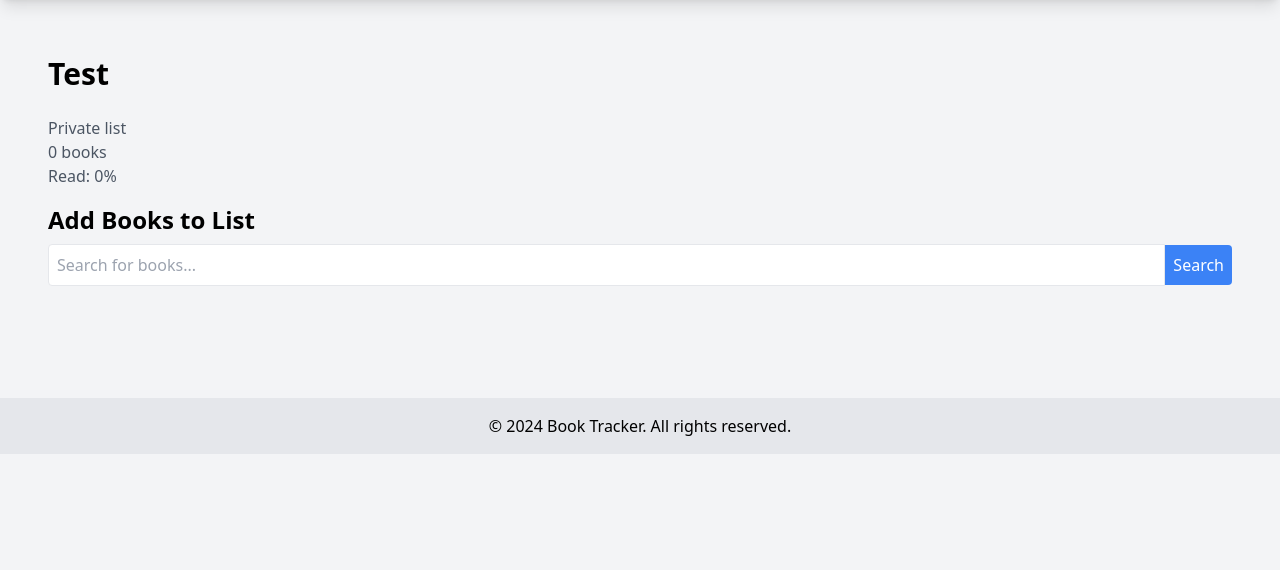
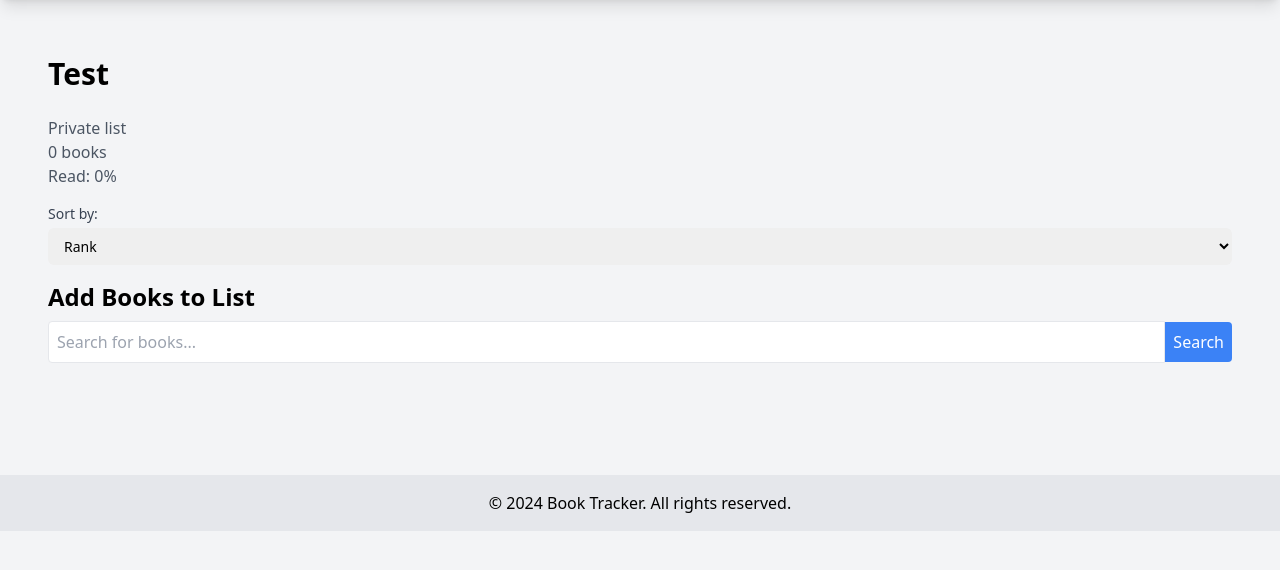
Before and after one commit to dennismenze/BookTrackerPro, a Flask app: page /list/1 in a window 1280 px wide. Shown: the part 64-634 px from the top of the page. Run offline with Flask 3, Linux system fonts and the light colour scheme; some libraries are stand-ins or nearby versions.

Commit message:
List ranks

```diff
--- a/models.py
+++ b/models.py
@@ -79,3 +79,4 @@ class BookList(db.Model):
     __tablename__ = 'book_list'
     book_id = db.Column(db.Integer, db.ForeignKey('books.id'), primary_key=True)
     list_id = db.Column(db.Integer, db.ForeignKey('lists.id'), primary_key=True)
+    rank = db.Column(db.Integer, default=0)  # New field for book rank
--- a/routes/list_routes.py
+++ b/routes/list_routes.py
@@ -1,8 +1,8 @@
 from flask import Blueprint, render_template, request, redirect, url_for, flash, jsonify
 from flask_login import login_required, current_user
-from models import db, List, Book, UserBook
+from models import db, List, Book, UserBook, BookList
 from sqlalchemy.orm import joinedload
-from sqlalchemy import or_
+from sqlalchemy import or_, func
 
 bp = Blueprint('list', __name__)
 
@@ -37,13 +37,29 @@ def list_detail(id):
         flash('You do not have permission to view this list.', 'error')
         return redirect(url_for('list.lists'))
 
-    # Fetch all books in the list with their read status
+    sort_by = request.args.get('sort', 'rank')
+
+    # Fetch all books in the list with their read status and rank
+    books_query = db.session.query(Book, BookList.rank, UserBook.is_read)\
+        .join(BookList, Book.id == BookList.book_id)\
+        .outerjoin(UserBook, (UserBook.book_id == Book.id) & (UserBook.user_id == current_user.id))\
+        .filter(BookList.list_id == id)
+
+    if sort_by == 'rank':
+        books_query = books_query.order_by(BookList.rank)
+    elif sort_by == 'title':
+        books_query = books_query.order_by(Book.title)
+    elif sort_by == 'author':
+        books_query = books_query.join(Book.author).order_by(Author.name)
+    elif sort_by == 'read_status':
+        books_query = books_query.order_by(UserBook.is_read.desc())
+
+    books_data = books_query.all()
+
     books = []
-    total_books = len(book_list.books)
+    total_books = len(books_data)
     read_books = 0
-    for book in book_list.books:
-        user_book = UserBook.query.filter_by(user_id=current_user.id, book_id=book.id).first()
-        is_read = user_book.is_read if user_book else False
+    for book, rank, is_read in books_data:
         if is_read:
             read_books += 1
         books.append({
@@ -52,15 +68,16 @@ def list_detail(id):
             'author': book.author.name,
             'author_id': book.author_id,
             'cover_image_url': book.cover_image_url,
-            'is_read': is_read
+            'is_read': is_read or False,
+            'rank': rank
         })
 
     # Calculate the percentage of books read
     read_percentage = (read_books / total_books * 100) if total_books > 0 else 0
 
-    return render_template('list/detail.html', list=book_list, books=books, read_percentage=read_percentage)
+    return render_template('list/detail.html', list=book_list, books=books, read_percentage=read_percentage, sort_by=sort_by)
 
-@bp.route('toggle_read_status', methods=['POST'])
+@bp.route('/toggle_read_status', methods=['POST'])
 @login_required
 def toggle_read_status():
     data = request.json
@@ -132,10 +149,13 @@ def add_book_to_list():
     if not book:
         return jsonify({'success': False, 'error': 'Book not found'}), 404
 
-    if book in book_list.books:
+    existing_book_list = BookList.query.filter_by(list_id=list_id, book_id=book_id).first()
+    if existing_book_list:
         return jsonify({'success': False, 'error': 'Book already in list'}), 400
 
-    book_list.books.append(book)
+    max_rank = db.session.query(func.max(BookList.rank)).filter_by(list_id=list_id).scalar() or 0
+    new_book_list = BookList(list_id=list_id, book_id=book_id, rank=max_rank + 1)
+    db.session.add(new_book_list)
     db.session.commit()
 
     return jsonify({'success': True, 'message': 'Book added to list'})
@@ -154,16 +174,44 @@ def remove_book_from_list():
     if not book_list or book_list.user_id != current_user.id:
         return jsonify({'success': False, 'error': 'List not found or access denied'}), 404
 
-    book = Book.query.get(book_id)
-    if not book:
-        return jsonify({'success': False, 'error': 'Book not found'}), 404
-
-    if book not in book_list.books:
+    book_list_entry = BookList.query.filter_by(list_id=list_id, book_id=book_id).first()
+    if not book_list_entry:
         return jsonify({'success': False, 'error': 'Book not in list'}), 400
 
-    book_list.books.remove(book)
+    db.session.delete(book_list_entry)
+    db.session.commit()
+
+    # Update ranks of remaining books
+    remaining_books = BookList.query.filter_by(list_id=list_id).order_by(BookList.rank).all()
+    for i, book in enumerate(remaining_books, start=1):
+        book.rank = i
     db.session.commit()
 
     return jsonify({'success': True, 'message': 'Book removed from list'})
 
+@bp.route('/update_ranks', methods=['POST'])
+@login_required
+def update_ranks():
+    data = request.json
+    list_id = data.get('list_id')
+    book_ids = data.get('book_ids')
+
+    if not list_id or not book_ids:
+        return jsonify({'success': False, 'error': 'Invalid data'}), 400
+
+    book_list = List.query.get(list_id)
+    if not book_list or book_list.user_id != current_user.id:
+        return jsonify({'success': False, 'error': 'List not found or access denied'}), 404
+
+    try:
+        for index, book_id in enumerate(book_ids, start=1):
+            book_list_entry = BookList.query.filter_by(list_id=list_id, book_id=book_id).first()
+            if book_list_entry:
+                book_list_entry.rank = index
+        db.session.commit()
+        return jsonify({'success': True, 'message': 'Ranks updated successfully'})
+    except Exception as e:
+        db.session.rollback()
+        return jsonify({'success': False, 'error': str(e)}), 500
+
 # Add other list-related routes here
--- /dev/null
+++ b/static/js/list_sort.js
@@ -0,0 +1,161 @@
+document.addEventListener('DOMContentLoaded', function() {
+    const bookList = document.getElementById('book-list');
+    const sortSelect = document.getElementById('sort-select');
+    const listId = bookList.dataset.listId;
+
+    // Initialize Sortable
+    const sortable = new Sortable(bookList, {
+        animation: 150,
+        onEnd: function(evt) {
+            const bookIds = Array.from(bookList.children).map(li => li.dataset.bookId);
+            updateRanks(bookIds);
+        }
+    });
+
+    // Handle sorting dropdown changes
+    sortSelect.addEventListener('change', function() {
+        const sortBy = this.value;
+        fetch(`/list/${listId}?sort=${sortBy}`)
+            .then(response => response.text())
+            .then(html => {
+                const parser = new DOMParser();
+                const doc = parser.parseFromString(html, 'text/html');
+                const newBookList = doc.getElementById('book-list');
+                bookList.innerHTML = newBookList.innerHTML;
+                updateRanks(Array.from(bookList.children).map(li => li.dataset.bookId));
+            });
+    });
+
+    // Function to update ranks
+    function updateRanks(bookIds) {
+        fetch('/list/update_ranks', {
+            method: 'POST',
+            headers: {
+                'Content-Type': 'application/json',
+            },
+            body: JSON.stringify({
+                list_id: listId,
+                book_ids: bookIds
+            })
+        })
+        .then(response => response.json())
+        .then(data => {
+            if (data.success) {
+                console.log('Ranks updated successfully');
+                // Update displayed ranks
+                bookList.querySelectorAll('li').forEach((li, index) => {
+                    li.querySelector('span').textContent = `Rank: ${index + 1}`;
+                    li.dataset.rank = index + 1;
+                });
+            } else {
+                console.error('Failed to update ranks:', data.error);
+            }
+        });
+    }
+
+    // Handle toggle read status
+    bookList.addEventListener('click', function(e) {
+        if (e.target.closest('.toggle-read-status')) {
+            const bookItem = e.target.closest('.book-item');
+            const bookId = bookItem.dataset.bookId;
+            const isRead = !bookItem.classList.contains('read');
+
+            fetch('/list/toggle_read_status', {
+                method: 'POST',
+                headers: {
+                    'Content-Type': 'application/json',
+                },
+                body: JSON.stringify({
+                    book_id: bookId,
+                    list_id: listId,
+                    is_read: isRead
+                })
+            })
+            .then(response => response.json())
+            .then(data => {
+                if (data.success) {
+                    bookItem.classList.toggle('read');
+                    const icon = bookItem.querySelector('.toggle-read-status i');
+                    icon.classList.toggle('fa-eye');
+                    icon.classList.toggle('fa-eye-slash');
+                    document.getElementById('read-percentage').textContent = data.read_percentage;
+                }
+            });
+        }
+    });
+
+    // Handle remove book
+    bookList.addEventListener('click', function(e) {
+        if (e.target.classList.contains('remove-book')) {
+            const bookItem = e.target.closest('.book-item');
+            const bookId = bookItem.dataset.bookId;
+
+            fetch('/list/remove_book_from_list', {
+                method: 'POST',
+                headers: {
+                    'Content-Type': 'application/json',
+                },
+                body: JSON.stringify({
+                    book_id: bookId,
+                    list_id: listId
+                })
+            })
+            .then(response => response.json())
+            .then(data => {
+                if (data.success) {
+                    bookItem.remove();
+                    updateRanks(Array.from(bookList.children).map(li => li.dataset.bookId));
+                } else {
+                    console.error('Failed to remove book:', data.error);
+                }
+            });
+        }
+    });
+
+    // Handle add book form
+    const addBookForm = document.getElementById('add-book-form');
+    const bookSearch = document.getElementById('book-search');
+    const searchResults = document.getElementById('search-results');
+
+    addBookForm.addEventListener('submit', function(e) {
+        e.preventDefault();
+        const query = bookSearch.value;
+
+        fetch(`/list/search_books?query=${encodeURIComponent(query)}`)
+            .then(response => response.json())
+            .then(books => {
+                searchResults.innerHTML = '';
+                books.forEach(book => {
+                    const bookElement = document.createElement('div');
+                    bookElement.classList.add('book-result', 'p-2', 'border-b', 'cursor-pointer', 'hover:bg-gray-100');
+                    bookElement.innerHTML = `
+                        <h4 class="font-semibold">${book.title}</h4>
+                        <p class="text-sm text-gray-600">${book.author}</p>
+                    `;
+                    bookElement.addEventListener('click', () => addBookToList(book.id));
+                    searchResults.appendChild(bookElement);
+                });
+            });
+    });
+
+    function addBookToList(bookId) {
+        fetch('/list/add_book_to_list', {
+            method: 'POST',
+            headers: {
+                'Content-Type': 'application/json',
+            },
+            body: JSON.stringify({
+                book_id: bookId,
+                list_id: listId
+            })
+        })
+        .then(response => response.json())
+        .then(data => {
+            if (data.success) {
+                location.reload(); // Reload the page to show the updated list
+            } else {
+                console.error('Failed to add book:', data.error);
+            }
+        });
+    }
+});
--- a/templates/list/detail.html
+++ b/templates/list/detail.html
@@ -1,6 +1,6 @@
 {% extends "base.html" %}
 
-{% block title %}{{ list.name }}{% endblock %}
+{% block title %}{{ list.name }} - Book List{% endblock %}
 
 {% block content %}
 <div class="container mx-auto px-4 py-8">
@@ -10,6 +10,17 @@
         <p class="text-gray-600">{{ "Public list" if list.is_public else "Private list" }}</p>
         <p class="text-gray-600">{{ books|length }} books</p>
         <p class="text-gray-600">Read: <span id="read-percentage">{{ read_percentage|round(1) }}</span>%</p>
+    </div>
+
+    <!-- Sorting dropdown -->
+    <div class="mb-4">
+        <label for="sort-select" class="block text-sm font-medium text-gray-700">Sort by:</label>
+        <select id="sort-select" class="mt-1 block w-full pl-3 pr-10 py-2 text-base border-gray-300 focus:outline-none focus:ring-indigo-500 focus:border-indigo-500 sm:text-sm rounded-md">
+            <option value="rank" {% if sort_by == 'rank' %}selected{% endif %}>Rank</option>
+            <option value="title" {% if sort_by == 'title' %}selected{% endif %}>Title</option>
+            <option value="author" {% if sort_by == 'author' %}selected{% endif %}>Author</option>
+            <option value="read_status" {% if sort_by == 'read_status' %}selected{% endif %}>Read Status</option>
+        </select>
     </div>
 
     <!-- Add book search form -->
@@ -22,28 +33,33 @@
         <div id="search-results" class="mt-2"></div>
     </div>
 
-    <div class="grid grid-cols-1 sm:grid-cols-2 md:grid-cols-3 lg:grid-cols-4 gap-6">
+    <ul id="book-list" class="space-y-4" data-list-id="{{ list.id }}">
         {% for book in books %}
-            <div class="bg-white shadow-md rounded-lg p-4 relative book-item {% if book.is_read %}read{% endif %}" data-book-id="{{ book.id }}">
-                <a href="{{ url_for('book.book_detail', id=book.id) }}" class="block">
-                    <img src="{{ book.cover_image_url or url_for('static', filename='images/no-cover.png') }}" alt="{{ book.title }} cover" class="w-full h-48 object-cover rounded-lg mb-2">
-                    <h3 class="font-semibold text-blue-600 hover:text-blue-800">{{ book.title }}</h3>
-                </a>
-                <a href="{{ url_for('author.author_detail', id=book.author_id) }}" class="block">
+            <li class="bg-white shadow-md rounded-lg p-4 flex items-center justify-between book-item {% if book.is_read %}read{% endif %}" data-book-id="{{ book.id }}" data-rank="{{ book.rank }}">
+                <div class="flex items-center">
+                    <img src="{{ book.cover_image_url or url_for('static', filename='images/no-cover.png') }}" alt="{{ book.title }} cover" class="w-16 h-24 object-cover mr-4">
+                    <div>
+                        <h3 class="font-semibold">{{ book.title }}</h3>
                         <p class="text-gray-600">{{ book.author }}</p>
-                </a>
-                <button class="toggle-read-status absolute top-2 right-2 w-8 h-8 rounded-full bg-white bg-opacity-75 flex items-center justify-center">
+                    </div>
+                </div>
+                <div class="flex items-center">
+                    <span class="mr-2">Rank: {{ book.rank }}</span>
+                    <button class="toggle-read-status w-8 h-8 rounded-full bg-white bg-opacity-75 flex items-center justify-center mr-2">
                         <i class="fas {% if book.is_read %}fa-eye-slash{% else %}fa-eye{% endif %}"></i>
                     </button>
-                <button class="remove-book absolute bottom-2 right-2 bg-red-500 text-white p-1 rounded">
+                    <button class="remove-book bg-red-500 text-white p-1 rounded">
                         Remove
                     </button>
                 </div>
+            </li>
         {% endfor %}
-    </div>
+    </ul>
 </div>
 {% endblock %}
 
 {% block scripts %}
-<script src="{{ url_for('static', filename='js/list.js') }}"></script>
+{{ super() }}
+<script src="https://cdnjs.cloudflare.com/ajax/libs/Sortable/1.14.0/Sortable.min.js"></script>
+<script src="{{ url_for('static', filename='js/list_sort.js') }}"></script>
 {% endblock %}
```
Also changed, not shown: instance/app.db. Lines whose indentation alone changed are shown as unchanged.
